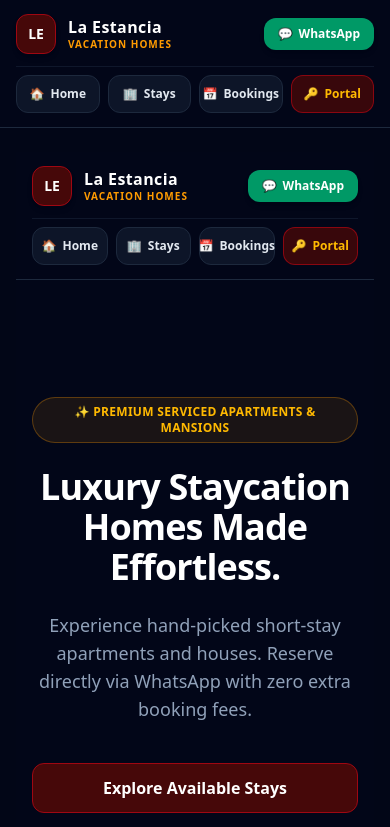
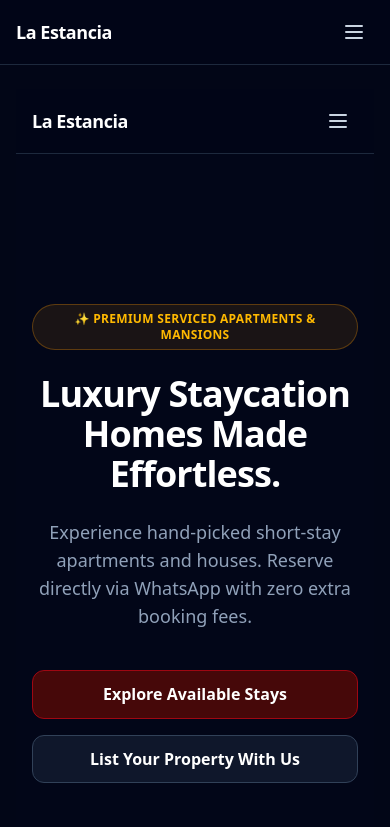
Before and after one commit to joshaston057-dev/vacation-pms, a Next.js app: page /welcome in a window 390 px wide. Shown: the top 827 px of the page. Built offline with nearby package versions, Linux system fonts and the light colour scheme.

Commit message:
Fix mobile header overflow with clean toggle menu

```diff
--- a/app/components/HeaderNav.tsx
+++ b/app/components/HeaderNav.tsx
@@ -1,75 +1,86 @@
 'use client';
 
+import { useState } from 'react';
 import Link from 'next/link';
 
 export default function HeaderNav() {
+  const [isOpen, setIsOpen] = useState(false);
+
   return (
-    <header className="w-full bg-slate-950 border-b border-slate-800 sticky top-0 z-50">
-      <div className="w-full max-w-7xl mx-auto px-4 py-3.5 space-y-3">
+    <header className="sticky top-0 z-50 w-full border-b border-slate-800 bg-slate-950/95 backdrop-blur-md">
+      <div className="mx-auto flex max-w-7xl items-center justify-between px-4 py-3">
+        {/* Brand Title */}
+        <Link href="/" className="flex items-center space-x-2">
+          <span className="text-lg font-bold tracking-tight text-white">
+            La Estancia
+          </span>
+        </Link>
 
-        {/* Top Row: Brand & WhatsApp */}
-        <div className="flex items-center justify-between w-full">
-          <Link href="/" className="flex items-center gap-3">
-            <div className="w-10 h-10 rounded-xl bg-red-950 border border-red-800 flex items-center justify-center font-bold text-white text-sm shadow-md shrink-0">
-              LE
-            </div>
-            <div className="flex flex-col">
-              <span className="font-extrabold text-base tracking-wide text-white leading-tight">
-                La Estancia
-              </span>
-              <span className="text-[10px] text-amber-500 font-bold tracking-widest uppercase">
-                Vacation Homes
-              </span>
-            </div>
-          </Link>
+        {/* Desktop Links (Hidden on Mobile) */}
+        <nav className="hidden md:flex items-center space-x-6 text-sm font-medium text-slate-300">
+          <Link href="/" className="hover:text-white transition-colors">Home</Link>
+          <Link href="/properties" className="hover:text-white transition-colors">Stays</Link>
+          <Link href="/services" className="hover:text-white transition-colors">Services & Upsells</Link>
+          <Link href="/operations" className="hover:text-white transition-colors">Operations</Link>
+          <Link href="/bookings" className="hover:text-white transition-colors">Bookings</Link>
+        </nav>
 
-          <a
-            href="https://wa.me/256757386946"
-            target="_blank"
-            rel="noopener noreferrer"
-            className="bg-emerald-600 hover:bg-emerald-500 text-white text-xs font-bold px-3.5 py-2 rounded-xl transition flex items-center gap-1.5 shadow-md shrink-0"
-          >
-            <span>💬</span>
-            <span>WhatsApp</span>
-          </a>
-        </div>
+        {/* Mobile Hamburger Menu Toggle */}
+        <button
+          onClick={() => setIsOpen(!isOpen)}
+          className="md:hidden p-2 rounded-md text-slate-300 hover:text-white focus:outline-none"
+          aria-label="Toggle Navigation"
+        >
+          <svg className="w-6 h-6" fill="none" stroke="currentColor" viewBox="0 0 24 24">
+            {isOpen ? (
+              <path strokeLinecap="round" strokeLinejoin="round" strokeWidth={2} d="M6 18L18 6M6 6l12 12" />
+            ) : (
+              <path strokeLinecap="round" strokeLinejoin="round" strokeWidth={2} d="M4 6h16M4 12h16M4 18h16" />
+            )}
+          </svg>
+        </button>
+      </div>
 
-        {/* Bottom Row: Full Mobile Navigation Bar */}
-        <nav className="grid grid-cols-4 gap-2 pt-2 border-t border-slate-900 w-full text-center">
+      {/* Mobile Vertical Menu (Fits 100% Mobile Viewport) */}
+      {isOpen && (
+        <div className="md:hidden border-t border-slate-800 bg-slate-950 px-4 pt-2 pb-4 space-y-1 text-sm text-slate-300">
           <Link
             href="/"
-            className="flex items-center justify-center gap-1.5 text-slate-200 bg-slate-900/90 border border-slate-800 rounded-xl py-2.5 text-xs font-semibold hover:bg-slate-800 transition"
+            onClick={() => setIsOpen(false)}
+            className="block py-2.5 px-3 rounded-md hover:bg-slate-900 hover:text-white font-medium"
           >
-            <span>🏠</span>
-            <span>Home</span>
+            🏠 Home
           </Link>
-
           <Link
             href="/properties"
-            className="flex items-center justify-center gap-1.5 text-slate-200 bg-slate-900/90 border border-slate-800 rounded-xl py-2.5 text-xs font-semibold hover:bg-slate-800 transition"
+            onClick={() => setIsOpen(false)}
+            className="block py-2.5 px-3 rounded-md hover:bg-slate-900 hover:text-white font-medium"
           >
-            <span>🏢</span>
-            <span>Stays</span>
+            🏢 Stays
           </Link>
-
+          <Link
+            href="/services"
+            onClick={() => setIsOpen(false)}
+            className="block py-2.5 px-3 rounded-md hover:bg-slate-900 hover:text-white font-medium"
+          >
+            ✨ Services & Upsells
+          </Link>
+          <Link
+            href="/operations"
+            onClick={() => setIsOpen(false)}
+            className="block py-2.5 px-3 rounded-md hover:bg-slate-900 hover:text-white font-medium"
+          >
+            🧹 Operations
+          </Link>
           <Link
             href="/bookings"
-            className="flex items-center justify-center gap-1.5 text-slate-200 bg-slate-900/90 border border-slate-800 rounded-xl py-2.5 text-xs font-semibold hover:bg-slate-800 transition"
+            onClick={() => setIsOpen(false)}
+            className="block py-2.5 px-3 rounded-md hover:bg-slate-900 hover:text-white font-medium"
           >
-            <span>📅</span>
-            <span>Bookings</span>
+            📅 Bookings
           </Link>
-
-          <Link
-            href="/login"
-            className="flex items-center justify-center gap-1.5 text-amber-400 bg-red-950/80 border border-red-800/80 rounded-xl py-2.5 text-xs font-bold hover:bg-red-900 transition"
-          >
-            <span>🔑</span>
-            <span>Portal</span>
-          </Link>
-        </nav>
-
-      </div>
+        </div>
+      )}
     </header>
   );
 }
--- a/app/globals.css
+++ b/app/globals.css
@@ -12,13 +12,14 @@
   --foreground: #ededed;
 }
 
-body {
+html, body {
   background-color: #020617;
   color: #ededed;
   font-family: system-ui, -apple-system, sans-serif;
   margin: 0;
   padding: 0;
   width: 100%;
+  max-width: 100vw;
   overflow-x: hidden;
-  line-height: 1.5;
+  line-height: 1.4;
 }
```
